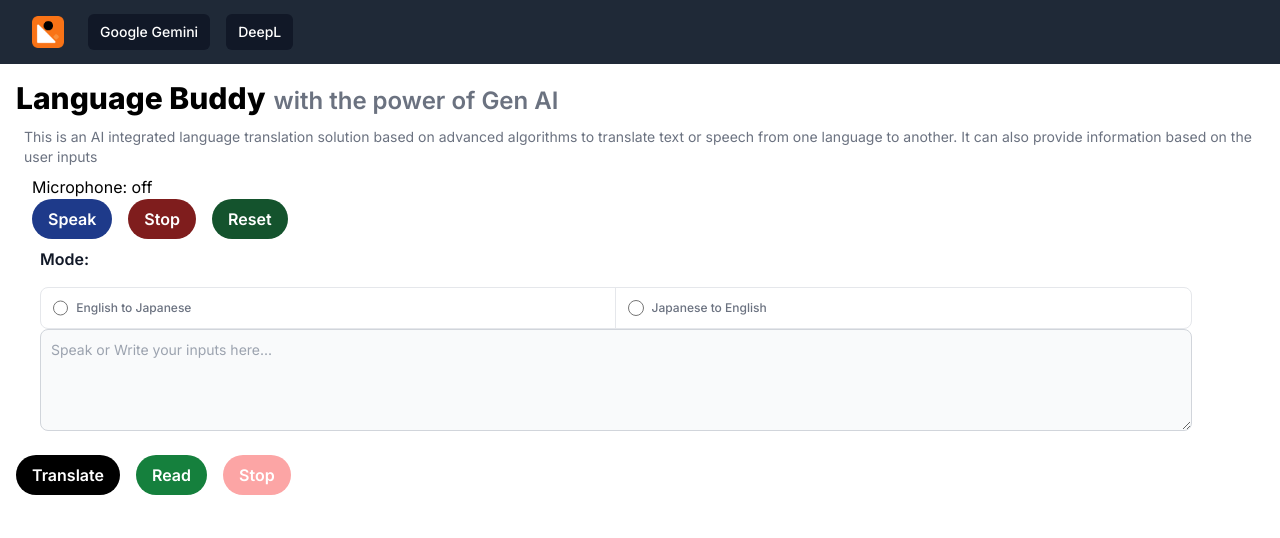
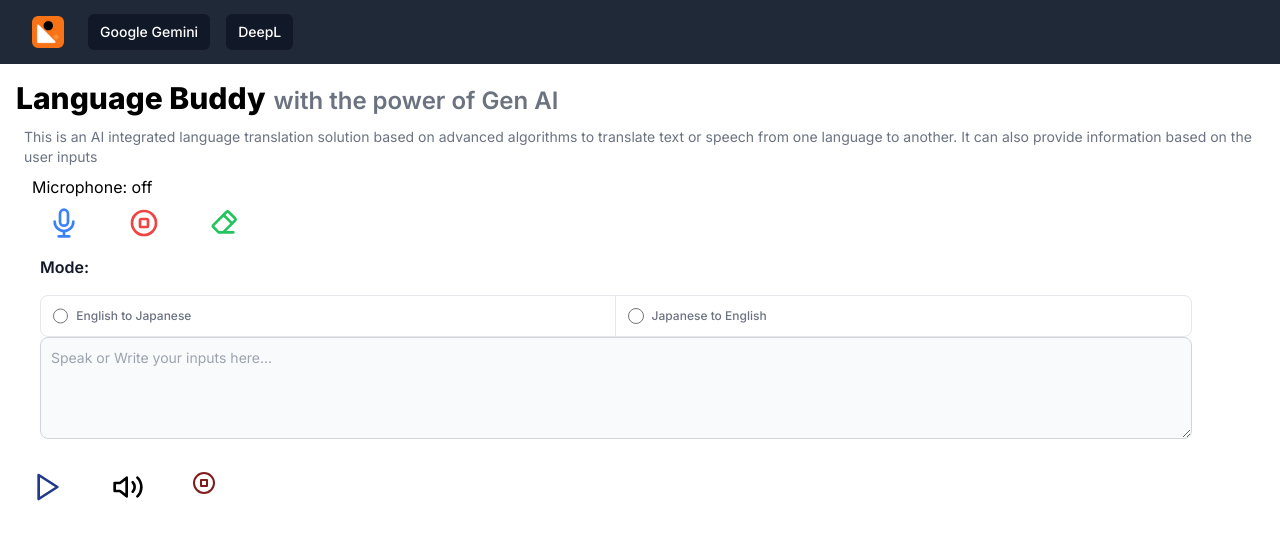
Before and after one commit to capcool/language-buddy, a Next.js app: page / in a window 1280 px wide. Shown: the top 538 px of the page. Built offline with nearby package versions, Linux system fonts and the light colour scheme.

Commit message:
icon added

```diff
--- a/app/components/getText.js
+++ b/app/components/getText.js
@@ -1,31 +1,34 @@
-"use client"
-import React, {useContext, useState} from "react";
+"use client";
+import React, { useContext, useState } from "react";
 import aiUtil from "./ai/googleGemini";
 import { Context } from "../stateManagement/Store";
-import ReactMarkdown from 'react-markdown';
+import ReactMarkdown from "react-markdown";
 
-
-export default function Speechtext(){
-    const [state , setState]= useContext(Context);
-    const [stopRead, setStopRead]=useState(true);
+export default function Speechtext() {
+  const [state, setState] = useContext(Context);
+  const [stopRead, setStopRead] = useState(true);
   //console.log(state);
 
-    async function getText(){
-        setState((preState)=>{
-            return{
-                ...preState , dataLoading:true
-            }
-
+  async function getText() {
+    setState((preState) => {
+      return {
+        ...preState,
+        dataLoading: true,
+      };
     });
-        let htmlText=await document.getElementById("ai-input").value;
-        let defaultInput= state.defaultInput;
+    let htmlText = await document.getElementById("ai-input").value;
+    let defaultInput = state.defaultInput;
     let defaultOutput = state.defaultOutput;
-        await aiUtil.aiTranslate(`Translate the following text strictly to ${state.translateOutput} from ${state.translateInput} : ${htmlText}`).then(async (res)=>{
-           console.log(res)
+    await aiUtil
+      .aiTranslate(
+        `Translate the following text strictly to ${state.translateOutput} from ${state.translateInput} : ${htmlText}`
+      )
+      .then(async (res) => {
+        console.log(res);
         //JSON.stringify(state.aiResponse.parts)
-       let modifiedRes=res.parts[0].text;
+        let modifiedRes = res.parts[0].text;
         //console.log(modifiedRes)
-       let newRes=await modifiedRes.replace('/\n', "&nbsp; \n");
+        let newRes = await modifiedRes.replace("/\n", "&nbsp; \n");
         //console.log(newRes);
 
         // let aires={
@@ -33,62 +36,62 @@ export default function Speechtext(){
         //     }
         //     let modRes= aires.apiRes;
         //     let newRes=modRes.replace('/\n', "&nbsp; \n");
-            setState((preState)=>{
-                return{
-                    ...preState , aiResponse:newRes , dataLoading:false
-                }
-
+        setState((preState) => {
+          return {
+            ...preState,
+            aiResponse: newRes,
+            dataLoading: false,
+          };
         });
       });
     setStopRead(true);
   }
-    function stopTextRead(){
-       setStopRead(true)
-       window.speechSynthesis.cancel()
+  function stopTextRead() {
+    setStopRead(true);
+    window.speechSynthesis.cancel();
     // let player = new talkify.TtsPlayer(); //or new talkify.Html5Player()
     // player.playText(state.aiResponse);
   }
-     async function defaultRead(){
+  async function defaultRead() {
     setStopRead(false);
     let voices;
-
 
     let utterance = new SpeechSynthesisUtterance("");
     speechSynthesis.speak(utterance);
     speechSynthesis.cancel();
-            voices=window.speechSynthesis.getVoices();
-            if (voices.length==0){
-                window.speechSynthesis.addEventListener("voiceschanged", function() {
-                voices = window.speechSynthesis.getVoices();})
-
+    voices = window.speechSynthesis.getVoices();
+    if (voices.length == 0) {
+      window.speechSynthesis.addEventListener("voiceschanged", function () {
+        voices = window.speechSynthesis.getVoices();
+      });
     }
 
-            const allVoicesObtained = new Promise(function(resolve, reject) {
+    const allVoicesObtained = new Promise(function (resolve, reject) {
       let voices = window.speechSynthesis.getVoices();
       if (voices.length !== 0) {
         resolve(voices);
       } else {
-                  window.speechSynthesis.addEventListener("voiceschanged", function() {
+        window.speechSynthesis.addEventListener("voiceschanged", function () {
           voices = window.speechSynthesis.getVoices();
           resolve(voices);
         });
       }
     });
 
-              voices=  await allVoicesObtained;
+    voices = await allVoicesObtained;
     //speechSynthesis.cancel();
 
-            let newArray = voices.filter(function(item) {
-                return item.lang== state.defaultOutput;
+    let newArray = voices.filter(function (item) {
+      return item.lang == state.defaultOutput;
     });
     let speakData = new SpeechSynthesisUtterance();
-        speakData.volume=1;
-        speakData.rate=1;
-        speakData.pitch=1;
-        speakData.voice=newArray[0];
+    speakData.volume = 1;
+    speakData.rate = 1;
+    speakData.pitch = 1;
+    speakData.voice = newArray[0];
     //speakData.lang='en-GB';
     //speakData.lang='ja-JP'
-        speakData.text=state.aiResponse;
+    speakData.text = state.aiResponse;
     //console.log(newArray);
     //console.log(voices);
     speechSynthesis.speak(speakData);
@@ -97,30 +100,79 @@ export default function Speechtext(){
     //
     // console.log(amISpeaking);
   }
-    return(
+  return (
     <>
       <div className="pt-4">
-        <div className='flex space-x-4 '>
+        <div className="flex space-x-4 ">
           <div>
-                <button className='bg-black text-white font-semibold py-2 px-4 rounded-full' onClick={getText}>Translate</button>
+            <button
+              className="bg-white text-white font-semibold py-2 px-4 rounded-full"
+              onClick={getText}
+            >
+              <svg
+                className="h-8 w-8 text-blue-900"
+                viewBox="0 0 24 24"
+                fill="none"
+                stroke="currentColor"
+                strokeWidth="2"
+                strokeLinecap="round"
+                strokeLinejoin="round"
+              >
+                <polygon points="5 3 19 12 5 21 5 3" />
+              </svg>
+            </button>
           </div>
-            <div>{stopRead?
-                (
-                <div className='bg-green-700 text-white font-semibold py-2 px-4 rounded-full'>
-                <button onClick={defaultRead}>Read</button>
+          <div>
+            {stopRead ? (
+              <div className="bg-white-900 text-black font-semibold py-2 px-4 rounded-full">
+                <button onClick={defaultRead}>
+                  <svg
+                    class="h-8 w-8 text-black-900"
+                    viewBox="0 0 24 24"
+                    fill="none"
+                    stroke="currentColor"
+                    strokeWidth="2"
+                    strokeLinecap="round"
+                    strokeLinejoin="round"
+                  >
+                    <polygon points="11 5 6 9 2 9 2 15 6 15 11 19 11 5" />{" "}
+                    <path d="M19.07 4.93a10 10 0 0 1 0 14.14M15.54 8.46a5 5 0 0 1 0 7.07" />
+                  </svg>
+                </button>
               </div>
-                ):(<></>)
-                    }
+            ) : (
+              <></>
+            )}
           </div>
           <div>
             <div>
-                <button className='bg-red-300 text-white font-semibold py-2 px-4 rounded-full'
-                onClick={stopTextRead}>Stop</button>
-            </div>
-
+              <button
+                className="bg-white-300 text-white font-semibold py-2 px-4 rounded-full"
+                onClick={stopTextRead}
+              >
+                <svg
+                  class="h-6 w-6 text-red-900"
+                  viewBox="0 0 24 24"
+                  fill="none"
+                  stroke="currentColor"
+                  strokeWidth="2"
+                  strokeLinecap="round"
+                  strokeLinejoin="round"
+                >
+                  <circle cx="12" cy="12" r="10" />{" "}
+                  <rect x="9" y="9" width="6" height="6" />
+                </svg>
+              </button>
             </div>
           </div>
-        {state.dataLoading?<div>Loading....</div>:<div id='ai-response'><ReactMarkdown>{state.aiResponse}</ReactMarkdown></div>}
+        </div>
+        {state.dataLoading ? (
+          <div>Loading....</div>
+        ) : (
+          <div id="ai-response">
+            <ReactMarkdown>{state.aiResponse}</ReactMarkdown>
+          </div>
+        )}
       </div>
     </>
   );
--- a/app/components/speak.js
+++ b/app/components/speak.js
@@ -1,6 +1,6 @@
 "use client";
 import "regenerator-runtime/runtime";
-import LangOptions from './langOptions';
+import LangOptions from "./langOptions";
 import React, { useContext, useState } from "react";
 import SpeechRecognition, {
   useSpeechRecognition,
@@ -14,7 +14,7 @@ const Dictaphone = () => {
     transcript,
     listening,
     resetTranscript,
-    browserSupportsSpeechRecognition
+    browserSupportsSpeechRecognition,
   } = useSpeechRecognition();
   const onChange = (event) => {
     // transcript= event.target.value
@@ -54,26 +54,70 @@ const Dictaphone = () => {
       <div>Microphone: {listening ? "on" : "off"}</div>
       <div className="flex space-x-4 ">
         <div
-          className="bg-blue-900 text-white font-semibold py-2 px-4 rounded-full"
+          className="bg-white-900 text-white font-semibold py-2 px-4 rounded-full"
           onClick={startMic}
         >
-          Speak
+          <svg
+            className="h-8 w-8 text-blue-500"
+            fill="none"
+            viewBox="0 0 24 24"
+            stroke="currentColor"
+          >
+            <path
+              stroke-linecap="round"
+              strokeLinejoin="round"
+              stroke-width="2"
+              d="M19 11a7 7 0 01-7 7m0 0a7 7 0 01-7-7m7 7v4m0 0H8m4 0h4m-4-8a3 3 0 01-3-3V5a3 3 0 116 0v6a3 3 0 01-3 3z"
+            />
+          </svg>
         </div>
         <div
-          className="bg-red-900 text-white font-semibold py-2 px-4 rounded-full"
+          className="bg-white-900 text-white font-semibold py-2 px-4 rounded-full"
           onClick={stopMic}
         >
-          Stop
+          <svg
+            class="h-8 w-8 text-red-500"
+            fill="none"
+            viewBox="0 0 24 24"
+            stroke="currentColor"
+          >
+            <path
+              strokeLinecap="round"
+              strokeLinejoin="round"
+              strokeWidth="2"
+              d="M21 12a9 9 0 11-18 0 9 9 0 0118 0z"
+            />
+            <path
+              strokeLinecap="round"
+              strokeLinejoin="round"
+              strokeWidth="2"
+              d="M9 10a1 1 0 011-1h4a1 1 0 011 1v4a1 1 0 01-1 1h-4a1 1 0 01-1-1v-4z"
+            />
+          </svg>
         </div>
         <div
-          className="bg-green-900 text-white font-semibold py-2 px-4 rounded-full"
+          className="bg-white-900 text-white font-semibold py-2 px-4 rounded-full"
           onClick={reSet}
         >
-          Reset
+          <svg
+            className="h-8 w-8 text-green-500"
+            width="24"
+            height="24"
+            viewBox="0 0 24 24"
+            strokeWidth="2"
+            stroke="currentColor"
+            fill="none"
+            strokeLinecap="round"
+            strokeLinejoin="round"
+          >
+            <path stroke="none" d="M0 0h24v24H0z" />
+            <path d="M19 19h-11l-4 -4a1 1 0 0 1 0 -1.41l10 -10a1 1 0 0 1 1.41 0l5 5a1 1 0 0 1 0 1.41l-9 9" />{" "}
+            <path d="M18 12.3l-6.3 -6.3" />
+          </svg>
         </div>
       </div>
       <div className="m-2 max-w-6xl">
-      <LangOptions/>
+        <LangOptions />
         {/* <label
           //for="message"
           className="block mb-2 text-sm font-medium text-gray-900 dark:text-white"
```
Lines whose indentation alone changed are shown as unchanged.
